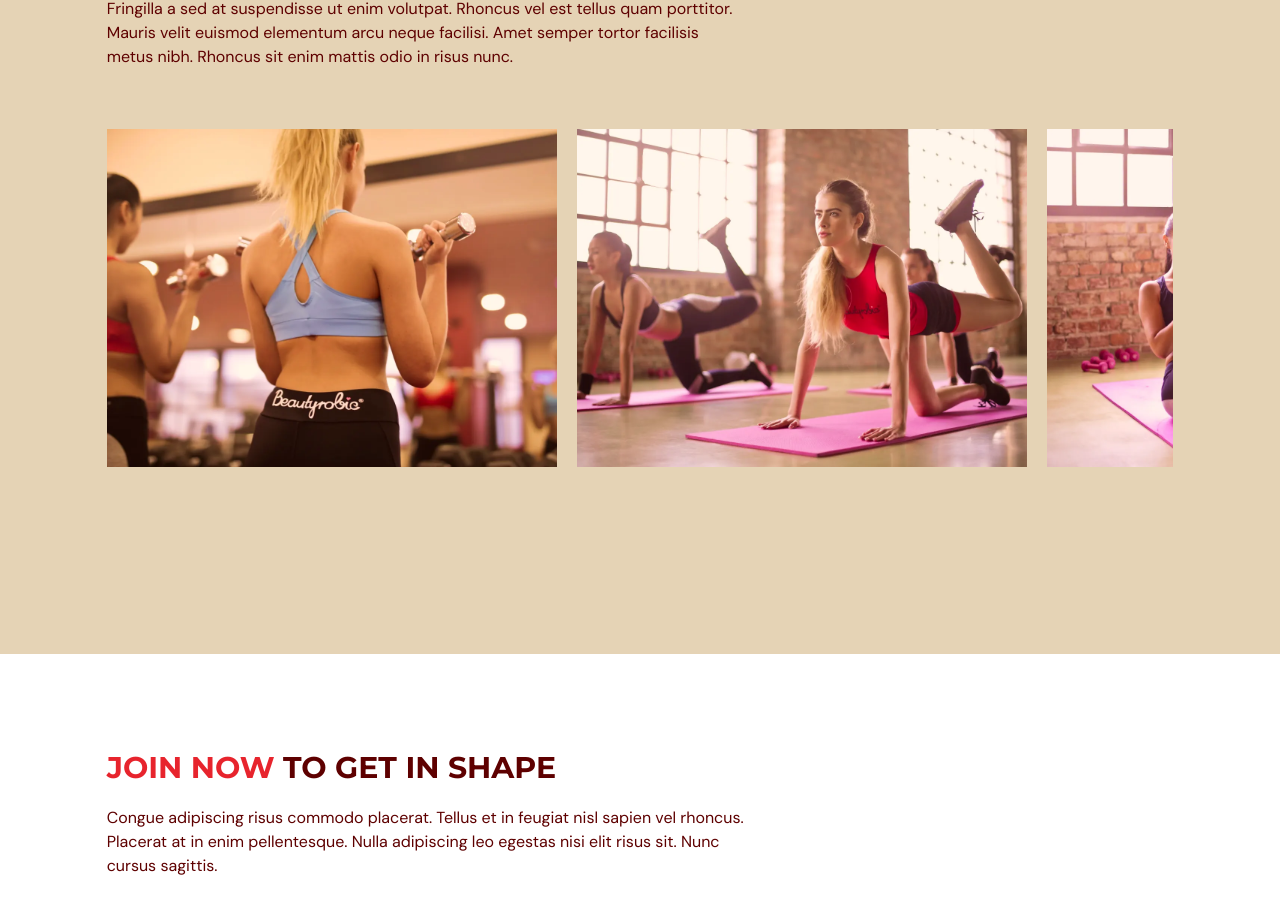
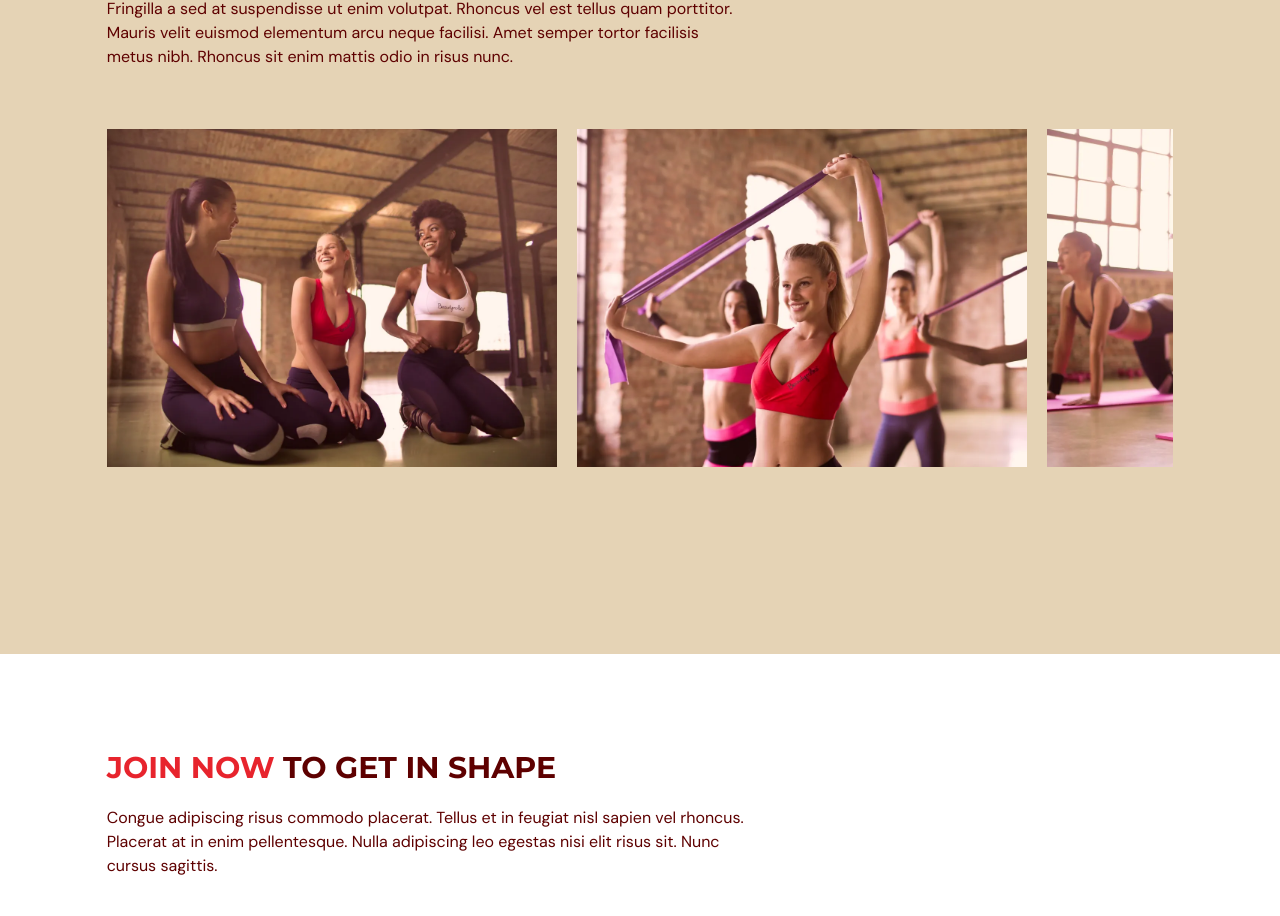
Before and after one commit to anthony-th/sports, a React (Vite) app: page / in a window 1280 px wide. Shown: the part 2352-3268 px from the top of the page. Built offline with nearby package versions, Linux system fonts and the light colour scheme.

Commit message:
refactor: change scroll img

```diff
--- a/src/components/ourclasses/index.tsx
+++ b/src/components/ourclasses/index.tsx
@@ -11,10 +11,16 @@ import Class from "./Class";
 
 const classes: Array<ClassType> = [
   {
-    name: "Weight Training Classes",
+    name: "Training Classes",
     description:
       "Lorem ipsum dolor, sit amet consectetur adipisicing elit. Temporibus quis consequuntur voluptatibus quas debitis quaerat, repellendus autem officiis id reprehenderit ipsa saepe eos odio quos mollitia assumenda laudantium, inventore dolor!",
-    image: image1,
+    image: image6,
+  },
+  {
+    name: "Adventure Classes",
+    description:
+      "Lorem ipsum dolor, sit amet consectetur adipisicing elit. Temporibus quis consequuntur voluptatibus quas debitis quaerat, repellendus autem officiis id reprehenderit ipsa saepe eos odio quos mollitia assumenda laudantium, inventore dolor!",
+    image: image4,
   },
   {
     name: "Yoga Classes",
@@ -27,20 +33,14 @@ const classes: Array<ClassType> = [
     image: image3,
   },
   {
-    name: "Adventure Classes",
-    description:
-      "Lorem ipsum dolor, sit amet consectetur adipisicing elit. Temporibus quis consequuntur voluptatibus quas debitis quaerat, repellendus autem officiis id reprehenderit ipsa saepe eos odio quos mollitia assumenda laudantium, inventore dolor!",
-    image: image4,
-  },
-  {
     name: "Fitness Classes",
     image: image5,
   },
   {
-    name: "Training Classes",
+    name: "Weight Training Classes",
     description:
       "Lorem ipsum dolor, sit amet consectetur adipisicing elit. Temporibus quis consequuntur voluptatibus quas debitis quaerat, repellendus autem officiis id reprehenderit ipsa saepe eos odio quos mollitia assumenda laudantium, inventore dolor!",
-    image: image6,
+    image: image1,
   },
 ];
 
```
Also changed, not shown: src/assets/Arrow.webp (deleted), src/assets/image1.webp.
